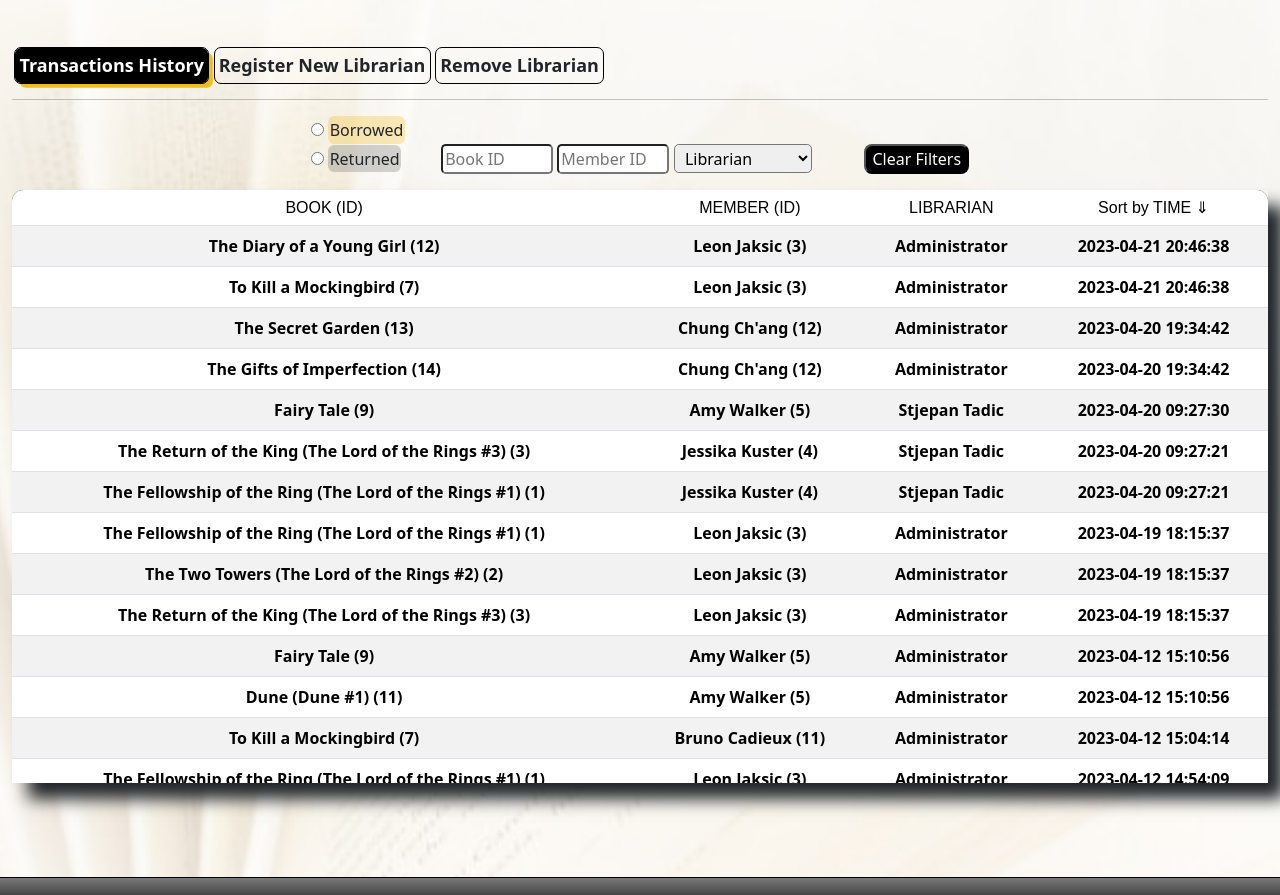
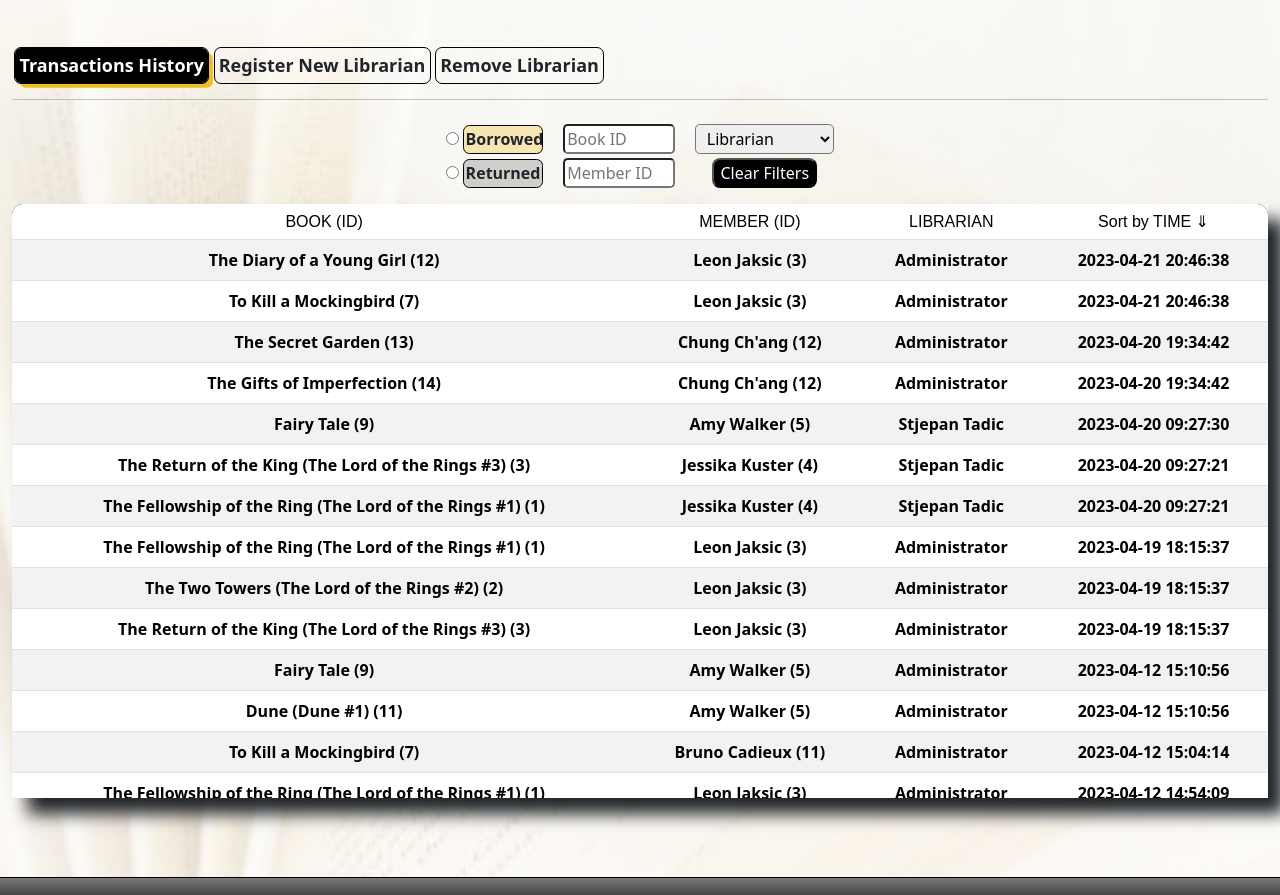
Before and after one commit to sttadic/flask-LMS, a Flask app: page /history in a window 1280 px wide. Shown: the part 78-973 px from the top of the page. Run offline with Flask 3, Linux system fonts and the light colour scheme; a user stored in the database is signed in; some libraries are stand-ins or nearby versions.

Commit message:
Improved style of filters and some content on history template. Bug fixed on routes when deleting from database - was getting foreign key constraint faild error, so had to add code to delete related entries from child tables as well

```diff
--- a/app.py
+++ b/app.py
@@ -270,7 +270,8 @@ def books():
             # Query database for the title of the book to be removed
             removed = db.execute('SELECT title FROM books WHERE id = ?', request.form.get('id'))[0]['title']
 
-            # Delete book
+            # Delete book and all related data from child table
+            db.execute('DELETE FROM transactions WHERE book_id = ?', request.form.get('id'))
             db.execute('DELETE FROM books WHERE id = ?', request.form.get('id'))
 
             # Flash book removed message
@@ -410,7 +411,8 @@ def members():
             # Query database for a name of a member to be deleted
             removed = db.execute('SELECT name FROM members WHERE member_id = ?', request.form.get('id'))[0]['name']
 
-            # Delete member
+            # Delete member and all related data from child table
+            db.execute('DELETE FROM transactions WHERE borrower_id = ?', request.form.get('id'))
             db.execute('DELETE FROM members WHERE member_id = ?', request.form.get('id'))
 
             # Flash a message
@@ -638,7 +640,8 @@ def remove():
         # Query database for librarian name
         l_name = db.execute('SELECT name FROM staff WHERE staff_id = ?', staff_id)[0]['name']
 
-        # Remove librarian
+        # Remove librarian and all related data form child table
+        db.execute('DELETE FROM transactions WHERE employee_id = ?', staff_id)
         db.execute('DELETE FROM staff WHERE staff_id = ?', staff_id)
 
         # Flash a message on removal
--- a/static/management.css
+++ b/static/management.css
@@ -69,29 +69,41 @@
 .borrowed-filter {
     background-color: rgba(240, 188, 33, 0.3);
     border-radius: 0.4rem;
+    border: 0.1rem solid black;
     padding: 0.1rem;
-    margin-bottom: 0.1rem;
+    margin-bottom: 0.3rem;
     cursor: pointer;
+    font-weight: 600;
+    width: 5rem;
+    text-align: center;
+}
+
+.borrowed-filter:hover {
+    background-color: rgba(240, 188, 33, 0.6);
 }
 
 .returned-filter {
     background-color: rgba(47, 49, 47, 0.2);
     border-radius: 0.4rem;
+    border: 0.1rem solid black;
     padding: 0.1rem;
     cursor: pointer;
-
+    font-weight: 600;
+    width: 5rem;
+    text-align: center;
 }
 
-.librarian-filter {
+.returned-filter:hover {
+    background-color: rgba(47, 49, 47, 0.4);
+}
+
+.book-member-group {
     display: inline-block;
-    margin: 1rem 2rem 0 0;
-    padding: 0.1rem 0.4rem;
-    border-radius: 0.3rem;
-    cursor: pointer;
+    margin: 0 1rem 0 1rem;
 }
 
 .member-filter {
-    display: inline-block;
+   margin-top: 0.3rem;
 }
 
 .member-search {
@@ -99,9 +111,8 @@
     width: 7rem;
 }
 
-.book-filter {
-    margin-left: 2rem;
-    display: inline-block;
+.member-search:focus {
+    outline: 0.1rem solid black;
 }
 
 .book-search {
@@ -109,12 +120,29 @@
     width: 7rem;
 }
 
+.book-search:focus {
+    outline: 0.1rem solid black;
+}
+
+.librarian-clear-group {
+    display: inline-block;
+    margin-top: 0.5rem;
+}
+
+.librarian-filter {
+    padding: 0.1rem 0.4rem;
+    border-radius: 0.3rem;
+    cursor: pointer;
+    display: block;
+    margin-bottom: 0.3rem;
+}
+
 .clear-filters {
     color: white;
     background-color: black;
     border-radius: 0.5rem;
-    display: inline-block;
-    margin-left: 1rem;
+    display: block;
+    margin: auto;
 }
 
 .clear-filters:hover {
--- a/templates/history.html
+++ b/templates/history.html
@@ -32,6 +32,7 @@
             <label class="returned-filter" for="returned">Returned</label><br>
         </div>
 
+        <div class="book-member-group">
             <div class="book-filter">
                 <input class="book-search" id="queryBookId" placeholder="Book ID">
             </div>
@@ -39,13 +40,15 @@
             <div class="member-filter">
                 <input class="member-search" id="queryMemberId" placeholder="Member ID">
             </div>
+        </div>
 
+        <div class="librarian-clear-group">
             <select class="librarian-filter">
                 <option id="disabled" disabled></option>
             </select>
 
             <button class="clear-filters">Clear Filters</button>
-
+        </div>
     </div>
 
     <div class="wrapper">
```
Lines whose indentation alone changed are shown as unchanged.
